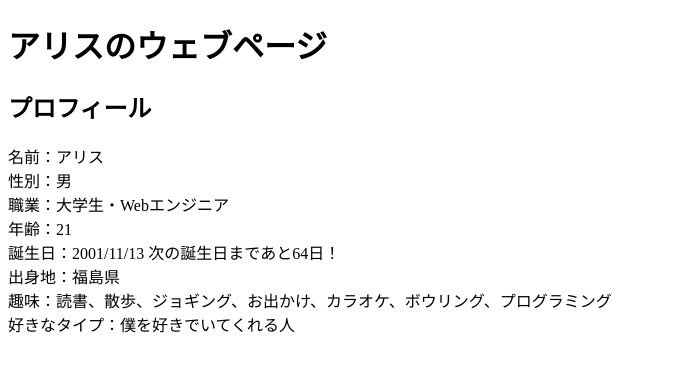
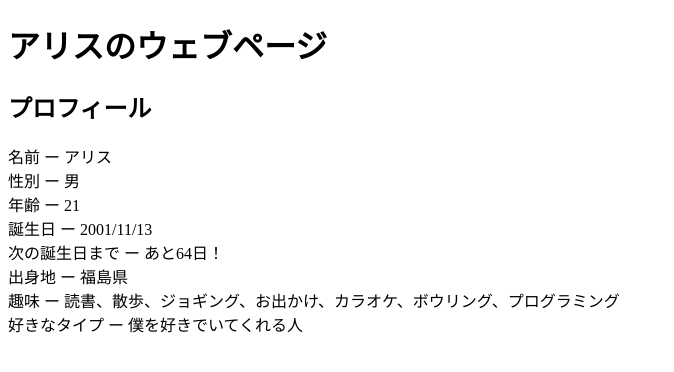
Before and after one commit to sekine-1113/portfolio, a Next.js app: page / in a window 1280 px wide. Shown: the top 372 px of the page, without its empty margins (0-674 px from the left). Built offline with nearby package versions, Linux system fonts and the light colour scheme.

Commit message:
feat: プロフィールをAPIから取得するように変更

```diff
--- a/src/pages/index.tsx
+++ b/src/pages/index.tsx
@@ -1,35 +1,27 @@
+import useSwr from 'swr'
+
 import Header from "@/components/base/Header/Header";
+import { ProfileResponse } from "./interface/profile";
 
 
+const fetcher = (url: string) => fetch(url).then((res) => res.json())
+
 export default function Home() {
-    const birthDay = new Date("2001-11-13");
-    const now = new Date();
-    const isBirthDay = now.getMonth() + 1 === birthDay.getMonth() + 1 && now.getDate() === birthDay.getDate();
-    const nextBirthDay = new Date();
-    if (Number(now.getMonth() + 1 >= birthDay.getMonth() + 1 && now.getDate() >= birthDay.getDate())) {
-        nextBirthDay.setFullYear(now.getFullYear() + 1);
-    }
-    nextBirthDay.setMonth(10);
-    nextBirthDay.setDate(13);
-    const currentAge = now.getFullYear() - birthDay.getFullYear() - 1 + Number(now.getMonth() + 1 >= birthDay.getMonth() + 1 && now.getDate() >= birthDay.getDate());
-    const birthDayText = birthDay.toLocaleString("ja-JP").split(" ")[0];
-    const isBirthDayText = isBirthDay
-        ? "今日が誕生日です！！"
-        : `次の誕生日まであと${Math.floor(Math.floor(nextBirthDay.getTime() - now.getTime()) / 86400000)}日！`;
+    const { data, error, isLoading } = useSwr<ProfileResponse>('/api/profile', fetcher)
+
+    if (error) return <div>Failed to load users</div>
+    if (isLoading) return <div>Loading...</div>
+    if (!data) return null
+
     return (
         <>
             <Header title="アリスのウェブページ" />
             <div>
                 <h1>アリスのウェブページ</h1>
                 <h2>プロフィール</h2>
-                <div>名前：アリス</div>
-                <div>性別：男</div>
-                <div>職業：大学生・Webエンジニア</div>
-                <div>年齢：{currentAge}</div>
-                <div>誕生日：{birthDayText} {isBirthDayText}</div>
-                <div>出身地：福島県</div>
-                <div>趣味：読書、散歩、ジョギング、お出かけ、カラオケ、ボウリング、プログラミング</div>
-                <div>好きなタイプ：僕を好きでいてくれる人</div>
+                {data.datas.map((it) => (
+                    <div key={it.itemName}>{it.itemName} ー {it.item}</div>
+                ))}
             </div>
         </>
     );
```
